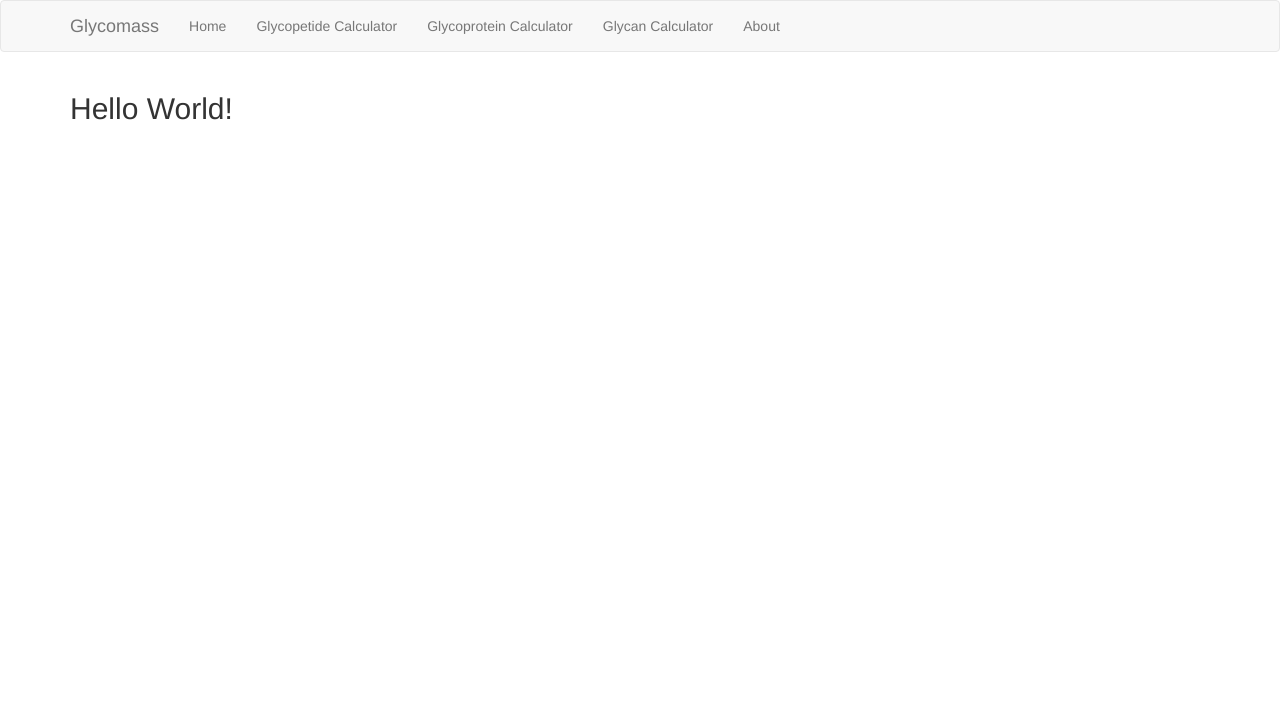
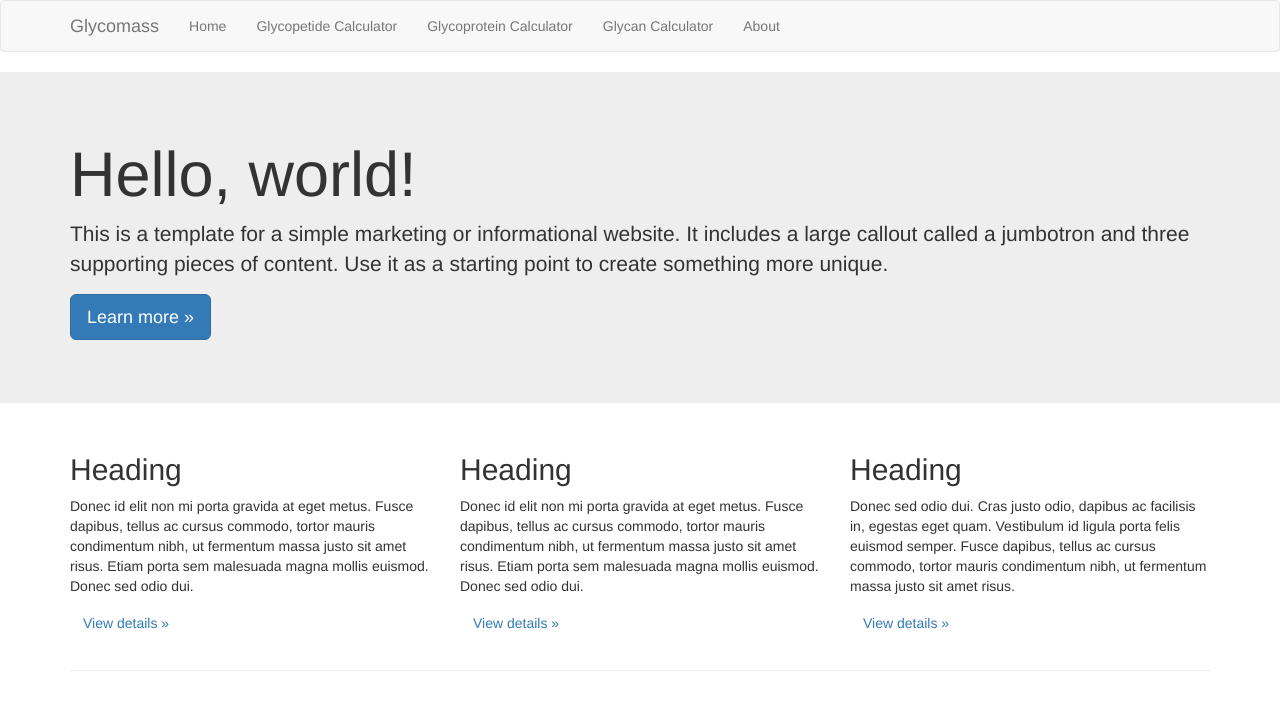
Before and after one commit to christiantill/Glycomass, a Flask app: page / in a window 1280 px wide. Shown: the top 710 px of the page. Run offline with Flask 2, Linux system fonts and the light colour scheme; some libraries are stand-ins or nearby versions.

Commit message:
Design Update

```diff
--- a/app/templates/index.html
+++ b/app/templates/index.html
@@ -2,10 +2,35 @@
 {% import 'bootstrap/wtf.html' as wtf %}
 
 {% block content %}
+  <div class="jumbotron">
     <div class="container">
+      <h1 class="display-3">Hello, world!</h1>
+      <p>This is a template for a simple marketing or informational website. It includes a large callout called a jumbotron and three supporting pieces of content. Use it as a starting point to create something more unique.</p>
+      <p><a class="btn btn-primary btn-lg" href="{{ url_for('about') }}" role="button">Learn more &raquo;</a></p>
+    </div>
+  </div>
 
-    <h2>Hello World!</h2>
+  <div class="container">
+    <!-- Example row of columns -->
+    <div class="row">
+      <div class="col-md-4">
+        <h2>Heading</h2>
+        <p>Donec id elit non mi porta gravida at eget metus. Fusce dapibus, tellus ac cursus commodo, tortor mauris condimentum nibh, ut fermentum massa justo sit amet risus. Etiam porta sem malesuada magna mollis euismod. Donec sed odio dui. </p>
+        <p><a class="btn btn-secondary" href="#" role="button">View details &raquo;</a></p>
+      </div>
+      <div class="col-md-4">
+        <h2>Heading</h2>
+        <p>Donec id elit non mi porta gravida at eget metus. Fusce dapibus, tellus ac cursus commodo, tortor mauris condimentum nibh, ut fermentum massa justo sit amet risus. Etiam porta sem malesuada magna mollis euismod. Donec sed odio dui. </p>
+        <p><a class="btn btn-secondary" href="#" role="button">View details &raquo;</a></p>
+      </div>
+      <div class="col-md-4">
+        <h2>Heading</h2>
+        <p>Donec sed odio dui. Cras justo odio, dapibus ac facilisis in, egestas eget quam. Vestibulum id ligula porta felis euismod semper. Fusce dapibus, tellus ac cursus commodo, tortor mauris condimentum nibh, ut fermentum massa justo sit amet risus.</p>
+        <p><a class="btn btn-secondary" href="#" role="button">View details &raquo;</a></p>
+      </div>
+    </div>
 
+    <hr>
 
-    </div>
+  </div> <!-- /container -->
 {% endblock %}
```
